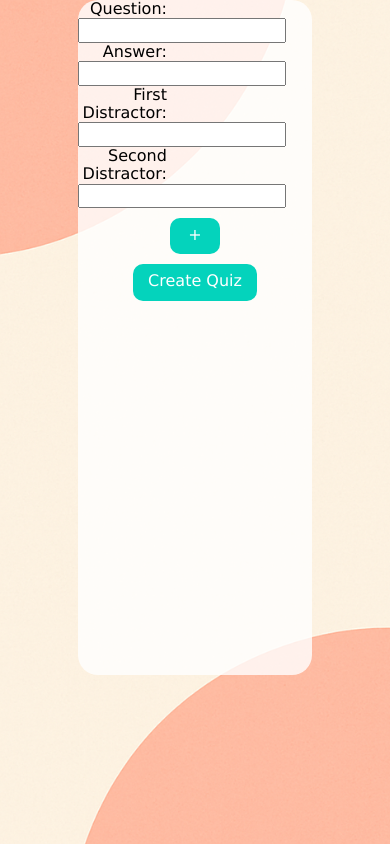
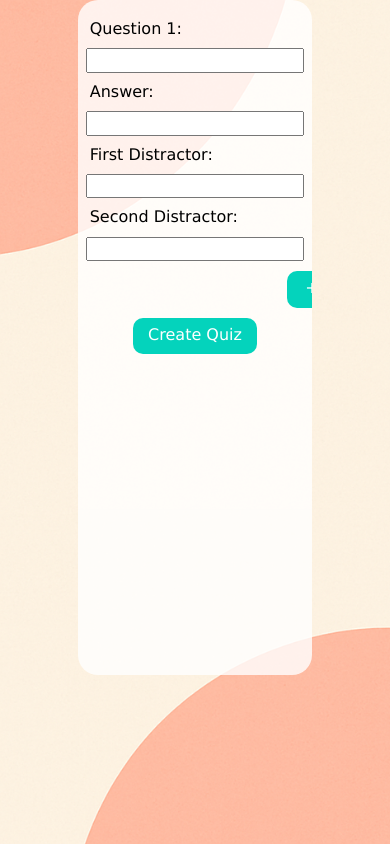
Before and after one commit to JSeaton-SKPolyTech/WhizQuiz, a React (Vite) app: page /createQuiz in a window 390 px wide. Built offline with nearby package versions, Linux system fonts and the light colour scheme.

Commit message:
finished new Quiz UI

```diff
--- a/src/css/global-style.css
+++ b/src/css/global-style.css
@@ -2,3 +2,4 @@
 @import './styles/base-style.css';
 @import './styles/nav.css';
 @import './styles/login-view.css';
+@import './styles/create-quiz-view.css';
--- a/src/css/styles/base-style.css
+++ b/src/css/styles/base-style.css
@@ -51,6 +51,7 @@ input[type='button']:active{
 }
 input[type='button'].plus-button{
 	min-width: 50px;
+	margin: 10px;
 }
 
 .add-flex{
@@ -83,6 +84,7 @@ input[type='button'].plus-button{
 	margin: auto;
 	border-radius: 20px;
 	background-color: rgba(255, 255, 255, 0.8);
+	overflow: auto;
 }
 
 .subtitle {
--- /dev/null
+++ b/src/css/styles/create-quiz-view.css
@@ -0,0 +1,30 @@
+.create-new-quiz-label{
+	width: 30%;
+	margin: 10px 10px 0 10px;
+}
+
+.create-new-quiz-input{
+	margin: 10px 10px 0 10px;
+	width: 60%;
+}
+.question {
+	margin-top: 20px;
+}
+.add-new-question-button{
+	position: relative;
+	left: 85%;
+}
+
+@media screen and (max-width: 800px) {
+	.create-new-quiz-label{
+		display: block;
+		width: 90%;
+		margin: 10px auto;
+		text-align: left;
+	}
+	.create-new-quiz-input{
+		display: block;
+		width: 90%;
+		margin: auto;
+	}
+}
--- a/src/css/styles/login-view.css
+++ b/src/css/styles/login-view.css
@@ -17,3 +17,9 @@
 .login-inputs{
 	margin-bottom: 25%;
 }
+
+@media screen and (max-width: 1500px) {
+	.login-image-div {
+		display: none;
+	}
+}
--- a/src/views/LoginPage.jsx
+++ b/src/views/LoginPage.jsx
@@ -10,7 +10,7 @@ function LoginPage() {
     return (
 		<div className="login-overlay">
 			<div className="white-overlay add-flex ">
-				<div className="flex-grow"><img className="login-image centre-vertically" src={loginImage} alt="decorative graphic of a quiz" /></div>
+				<div className="flex-grow login-image-div"><img className="login-image centre-vertically" src={loginImage} alt="decorative graphic of a quiz" /></div>
 				<div className="flex-grow login-form">
 					<h1>Whiz Quiz</h1>
 					<p className="subtitle">Train Your Brain. Master the Game.</p>
--- a/src/views/NewQuiz.jsx
+++ b/src/views/NewQuiz.jsx
@@ -6,7 +6,13 @@ const NewQuiz = function(){
 
 	const [newQuiz, setNewQuiz] = useState([{}]);
 
-	function updateQuestion(e){}
+	function updateQuestion(value, field, index){
+		setNewQuiz(prevQuiz => {
+			const updatedQuiz = [...prevQuiz];
+			updatedQuiz[index] = { ...updatedQuiz[index], [field]: value };
+			return updatedQuiz;
+		});
+	}
 
 	function addQuestion(){
 		setNewQuiz([...newQuiz, {}])
@@ -21,19 +27,19 @@ const NewQuiz = function(){
 		<div className="white-overlay">
 			{newQuiz.map(function(label, index){
 				return(
-					<div key={index}>
-						<label htmlFor={"Q" + index}>Question:</label>
-						<input type="text" id={"Q" + index} />
-						<label htmlFor={"A" + index}>Answer:</label>
-						<input type="text" id={"A" + index} />
-						<label htmlFor={"D1" + index}>First Distractor:</label>
-						<input type="text" id={"D1" + index} />
-						<label htmlFor={"D2" + index}>Second Distractor:</label>
-						<input type="text" id={"D2" + index} />
+					<div className="question" key={index}>
+						<label className="create-new-quiz-label" htmlFor={"Q" + index}>Question {index + 1}:</label>
+						<input className="create-new-quiz-input" type="text" id={"Q" + index} onInput={(e)=>{updateQuestion(e.target.value, "Q", index)}} />
+						<label className="create-new-quiz-label" htmlFor={"A" + index}>Answer:</label>
+						<input className="create-new-quiz-input" type="text" id={"A" + index} onInput={(e)=>{updateQuestion(e.target.value, "A", index)}} />
+						<label className="create-new-quiz-label" htmlFor={"D1" + index}>First Distractor:</label>
+						<input className="create-new-quiz-input" type="text" id={"D1" + index} onInput={(e)=>{updateQuestion(e.target.value, "D1", index)}} />
+						<label className="create-new-quiz-label" htmlFor={"D2" + index}>Second Distractor:</label>
+						<input className="create-new-quiz-input" type="text" id={"D2" + index} onInput={(e)=>{updateQuestion(e.target.value, "D2", index)}} />
 					</div>
 				)
 			})}
-			<Button className="plus-button" buttonText="+" onClickFunc={addQuestion} />
+			<Button className="plus-button add-new-question-button" buttonText="+" onClickFunc={addQuestion} />
 			<Button buttonText='Create Quiz' onClickFunc={createQuiz}
 			/>
 		</div>
```
